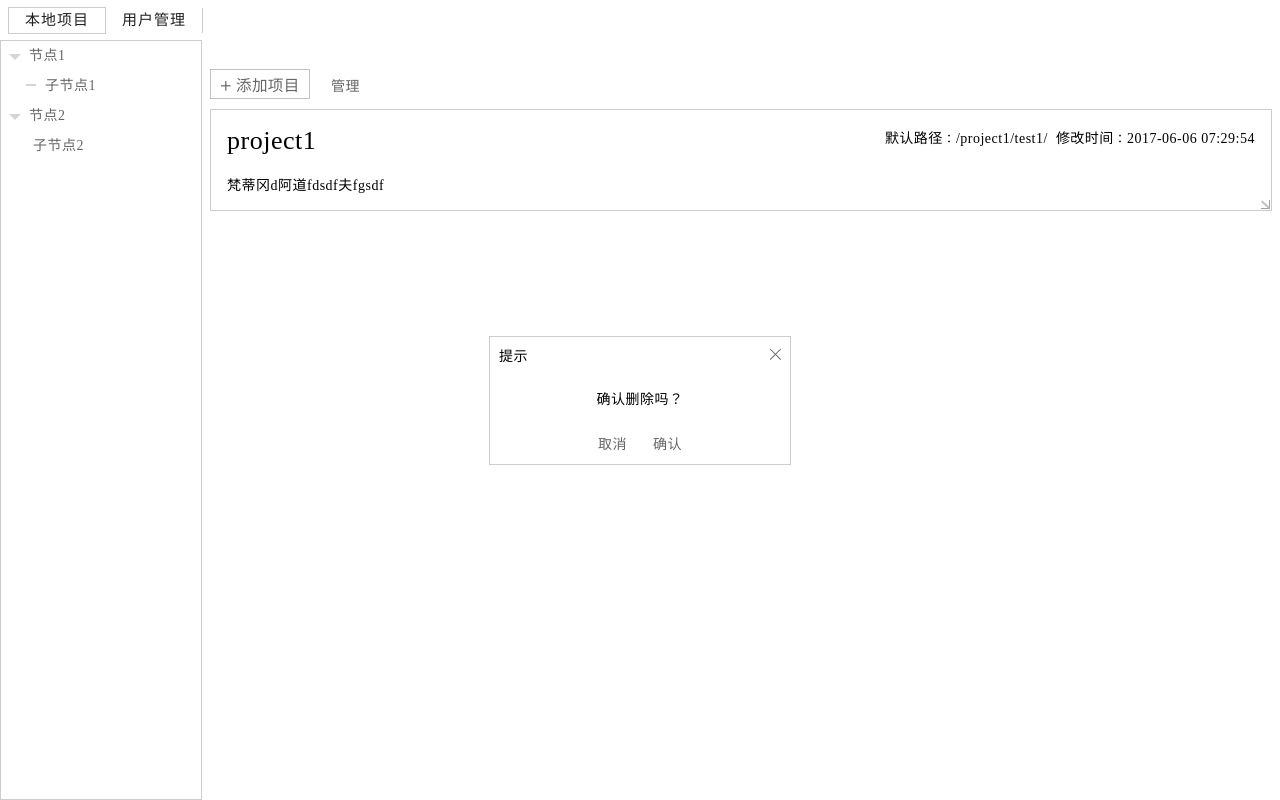
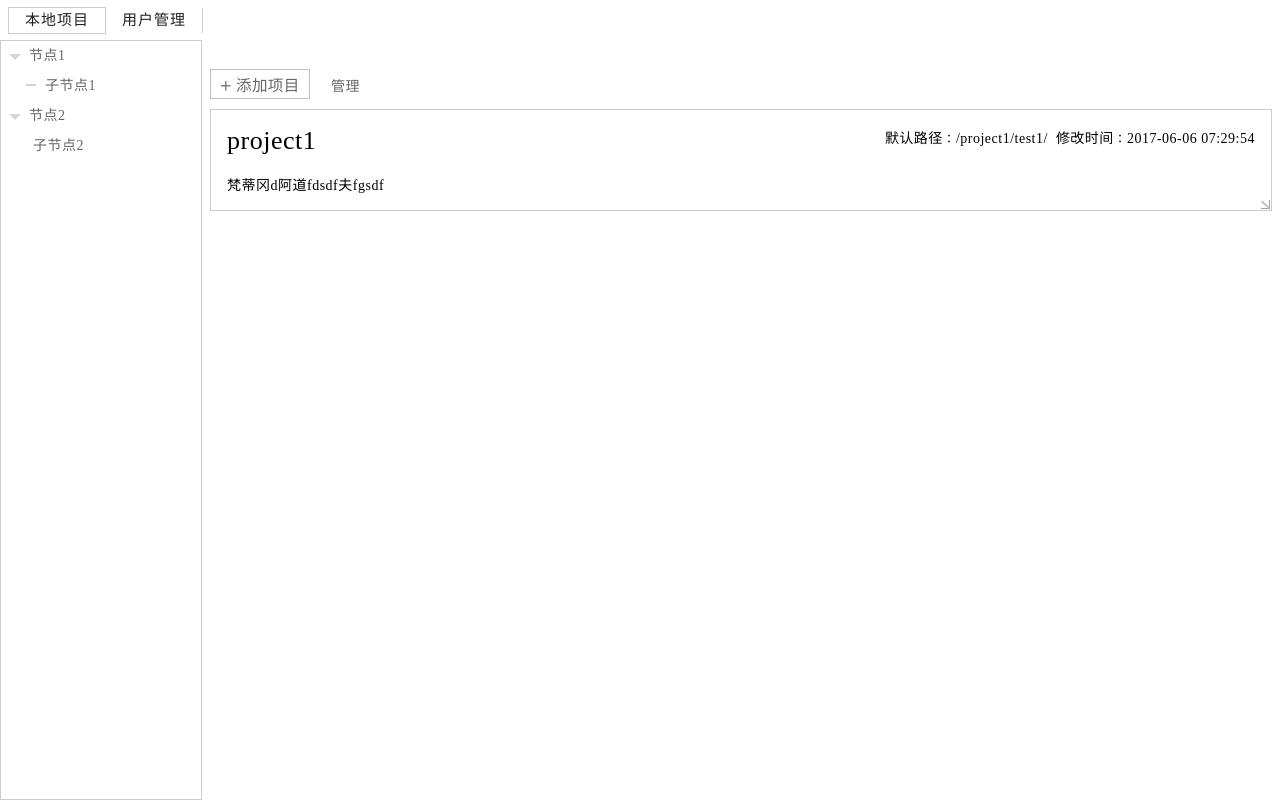
Before and after one commit to qzjgithub/angele, an Angular app: page /localPro#/localPro in a window 1280 px wide. Built offline with nearby package versions, Linux system fonts and the light colour scheme.

Commit message:
pop style and delete pop

```diff
--- a/src/app/component/com-frame/com-frame.component.html
+++ b/src/app/component/com-frame/com-frame.component.html
@@ -11,7 +11,7 @@
         <button class="plain">启动</button>
       </li>
       <li>
-        <button class="plain">删除</button>
+        <button class="plain" (click)="delete($event)">删除</button>
       </li>
       <li>
         <button class="plain">接口</button>
@@ -19,3 +19,4 @@
     </ul>
   </aside>
 </section>
+<pop *ngFor="let pop of popData" [param]="pop" (btnclick)="popevent($event)"></pop>
--- a/src/app/component/com-frame/com-frame.component.ts
+++ b/src/app/component/com-frame/com-frame.component.ts
@@ -3,6 +3,7 @@ import * as util from '../../../com-util';
 import {AppState} from "../../../control/app.reducer";
 import {Store} from "redux";
 import {AppStore} from "../../../control/app.store";
+import * as pop from "../pop/pop.model";
 
 @Component({
   selector: 'com-frame',
@@ -25,6 +26,11 @@ export class ComFrameComponent implements OnInit {
    */
   brefIsDisplay: boolean;
 
+  /**
+   * 弹框数组
+   */
+  popData: Array<Object>;
+
   constructor(@Inject(AppStore) private store: Store<AppState>) {
     //传进来的要展示的数据
     // this.data = {name:'project1',modify_time:'20170602',url:'project1',comment:'asdfasdfasdf as;dfj;asd ;awejf[saidjf fj ;dfj adj'}
@@ -35,6 +41,7 @@ export class ComFrameComponent implements OnInit {
     ];
     //默认展示简介
     this.brefIsDisplay = true;
+    this.popData = [];
   }
 
   ngOnInit() {
@@ -50,4 +57,25 @@ export class ComFrameComponent implements OnInit {
     event.stopPropagation();
   }
 
+  /**
+   * 删除项目
+   */
+  delete(event){
+    this.popData.push(util.deepAssign(pop.param,{content:"确认删除项目"+this.data['name']+"吗？"}));
+    event.stopPropagation();
+  }
+
+  /**
+   * 弹框的事件
+   */
+  popevent(event){
+    switch(event.key){
+      case 'confirm':
+      case 'cancel':
+      case 'close':
+      default:
+        this.popData.pop();
+    }
+  }
+
 }
--- a/src/app/component/pop/pop.component.html
+++ b/src/app/component/pop/pop.component.html
@@ -1,9 +1,20 @@
-<div class="pop-frame box_center">
+<div class="pop-frame box_center" *ngIf="param.active">
   <section class="pop-body">
-    <header><span>{{param.title}}</span><i class="normal-close"></i></header>
-    <article class="box_center">{{param.content}}</article>
+    <header>
+      <span>{{param.title}}</span>
+      <i class="normal-close" (click)="btnevent($event,'close')"></i>
+    </header>
+    <article class="box_center">
+      <p>{{param.content || ''}}</p>
+      <ng-content></ng-content>
+    </article>
     <footer>
-      <button *ngFor="let btn of param.button" class="plain hover-border">{{btn.text}}</button>
+      <button *ngFor="let btn of param.button"
+              class="plain hover-border"
+              (click)="btnevent($event,btn.key)"
+      >
+        {{btn.text}}
+      </button>
     </footer>
   </section>
 </div>
--- a/src/app/component/pop/pop.component.ts
+++ b/src/app/component/pop/pop.component.ts
@@ -1,4 +1,4 @@
-import {Component, OnInit, Input} from '@angular/core';
+import {Component, OnInit, Input, Output, EventEmitter} from '@angular/core';
 
 @Component({
   selector: 'pop',
@@ -10,6 +10,8 @@ export class PopComponent implements OnInit {
   @Input()
   param: Object;
 
+  @Output() btnclick : EventEmitter<Object> = new EventEmitter<Object>();
+
   constructor() {
     this.param = {};
   }
@@ -17,4 +19,14 @@ export class PopComponent implements OnInit {
   ngOnInit() {
   }
 
+  btnevent($event,key){
+    switch(key){
+      case 'close':
+      case 'cancel':
+        this.param['active'] = false;
+      default:
+        this.btnclick.emit({key:key});
+    }
+  }
+
 }
--- a/src/app/component/pop/pop.model.ts
+++ b/src/app/component/pop/pop.model.ts
@@ -7,5 +7,6 @@ export const param = {
   button:[
     {key:'cancel',text:'取消'},
     {key:'confirm',text:'确认'}
-    ]
+    ],
+  active: true
 }
--- a/src/app/local-pro/local-pro.component.html
+++ b/src/app/local-pro/local-pro.component.html
@@ -6,7 +6,7 @@
       <i></i>添加项目
     </button>
     <button class="plain" (click)="manage($event)">{{pattern==='manage'?'取消管理':'管理'}}</button>
-    <button *ngIf="manageIds.length" class="plain">删除</button>
+    <button *ngIf="manageIds.length" class="plain" (click)="delete($event)">删除</button>
   </header>
   <div *ngIf="pattern==='add'" class="horizontal add-frame" [class.active]="!selectProject.id">
     <com-baseinfo
@@ -28,4 +28,4 @@
     <i></i>添加项目
   </button>
 </section>
-<pop [param]="popData"></pop>
+<pop *ngFor="let pop of popData" [param]="pop" (btnclick)="popevent($event)"></pop>
--- a/src/app/local-pro/local-pro.component.ts
+++ b/src/app/local-pro/local-pro.component.ts
@@ -6,7 +6,8 @@ import {Project} from "../../control/project/project.model";
 import {getAllProjects} from "../../control/project/project.reducer";
 import {ProjectService} from "../../control/project/project.service";
 import * as ProjectActions from '../../control/project/project.action';
-import * as CommonActions from '../../control/common/common.action';
+import * as pop from '../component/pop/pop.model';
+import {deepAssign} from "../../com-util";
 
 @Component({
   selector: 'app-local-pro',
@@ -35,7 +36,10 @@ export class LocalProComponent implements OnInit {
    */
   manageIds: Array<string>;
 
-  popData: Object;
+  /**
+   * 弹框数组
+   */
+  popData: Array<Object>;
 
   constructor(@Inject(AppStore) private store: Store<AppState>
   ,private projectService: ProjectService) {
@@ -45,14 +49,7 @@ export class LocalProComponent implements OnInit {
     this.selectProject = null;
     this.pattern = 'display';
     this.manageIds = [];
-    this.popData = {
-      title: '提示',
-      content: '确认删除吗？',
-      button:[
-        {key:'cancel',text:'取消'},
-        {key:'confirm',text:'确认'}
-      ]
-    }
+    this.popData = [];
   }
 
   /**
@@ -117,8 +114,9 @@ export class LocalProComponent implements OnInit {
   /**
    * 取消添加事件
    */
-  cancel(){
+  cancel(event){
     this.pattern = 'display';
+    event.stopPropagation();
   }
 
   /**
@@ -138,4 +136,25 @@ export class LocalProComponent implements OnInit {
     event.stopPropagation();
   }
 
+  /**
+   * 删除项目
+   */
+  delete(event){
+    this.popData.push(deepAssign(pop.param,{content:"确认删除选中的项目吗？"}));
+    event.stopPropagation();
+  }
+
+  /**
+   * 弹框的事件
+   */
+  popevent(event){
+    switch(event.key){
+      case 'confirm':
+      case 'cancel':
+      case 'close':
+      default:
+        this.popData.pop();
+    }
+  }
+
 }
--- a/src/styles.css
+++ b/src/styles.css
@@ -498,7 +498,7 @@ form-footer end
   border-color: #4c96f3;
 }
 .project-item.selected section.com-frame{
-  box-shadow: 0 0 10px rgba(150, 148, 148, 0.7);
+  box-shadow: 0 0 1px rgba(150, 148, 148, 0.7);
 }
 /*********************project end*************************/
 /*********************scroll start*************************/
@@ -525,7 +525,7 @@ form-footer end
   display: inline-block;
   transform: rotate(45deg);
   transition: transform linear 500ms;
-  transform-origin: left center;
+  transform-origin: center center;
   cursor: pointer;
 }
 .normal-close:hover{
@@ -536,6 +536,8 @@ form-footer end
   height: 15px;
   display: inline-block;
   border-right: 1px solid #666666;
+  position:relative;
+  left:8px;
 }
 .normal-close:after{
   content: '';
@@ -545,7 +547,6 @@ form-footer end
   border-bottom: 1px solid #666666;
   position: relative;
   bottom: 7px;
-  right: 8px;
 }
 
 .pop-frame{
@@ -564,12 +565,12 @@ form-footer end
 }
 .pop-body>header{
   text-align: left;
-  padding: 0 9px;
+  padding: 0 10px;
   position: relative;
 }
 .pop-body>header>i.normal-close{
   position: absolute;
-  right: 0;
+  right: 9px;
 }
 .pop-body>article{
   min-height: 50px;
```
